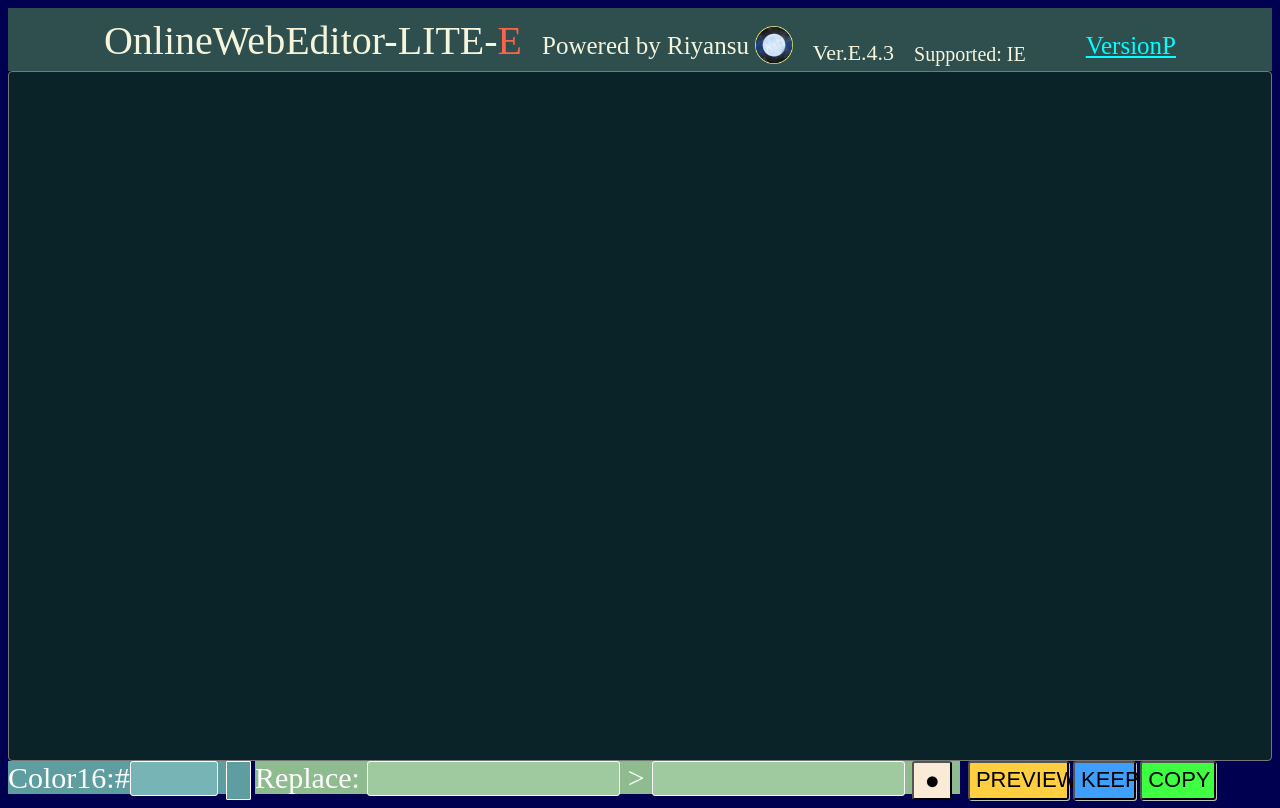
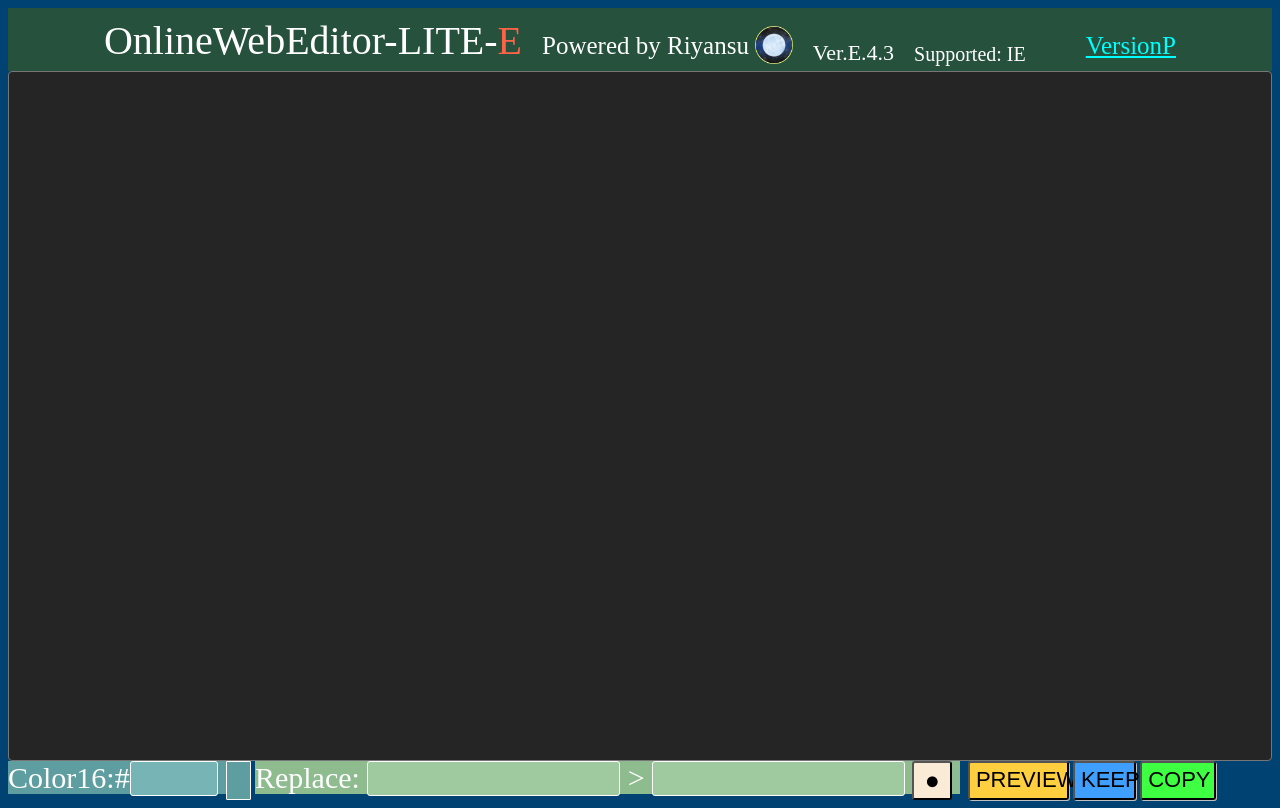
Before and after one commit to riyansu/OnlineWebEditor, a plain HTML site: page index.html in a window 1280 px wide. Drawn offline with Linux system fonts and the light colour scheme.

Commit message:
Update index.html

```diff
--- a/index.html
+++ b/index.html
@@ -5,7 +5,7 @@
         <style>
             textarea.MainEditor{
                 width: 100%;height: 88%;
-                background-color: rgb(10, 35, 40);
+                background-color: rgb(37, 37, 37);
                 color: white;
                 font-size: 25px;
                 resize: none;
@@ -14,7 +14,7 @@
                 font-weight: bold;
             }
             textarea.MainEditor:focus{
-                border:rgb(180, 182, 255) 2px solid
+                border:rgb(255, 180, 180) 2px solid
             }
             body{
                 cursor:default;
@@ -197,8 +197,8 @@
             }
         </script>
     </head>
-    <body style="background-color:rgb(0, 0, 81);overflow: hidden;">
-        <div style="text-align: center;font-size: 40px;background-color:darkslategrey;color:beige;height: 8%;">
+    <body style="background-color:rgb(0, 66, 113);overflow: hidden;">
+        <div style="text-align: center;font-size: 40px;background-color:rgb(38, 81, 61);color:white;height: 8%;">
             OnlineWebEditor-LITE-<span style="color:tomato">E</span>&nbsp;
             <span style="font-size:25px">Powered by Riyansu </span>
             <img src="Logo3.png" style="height:60%;vertical-align:middle">&nbsp;
```
